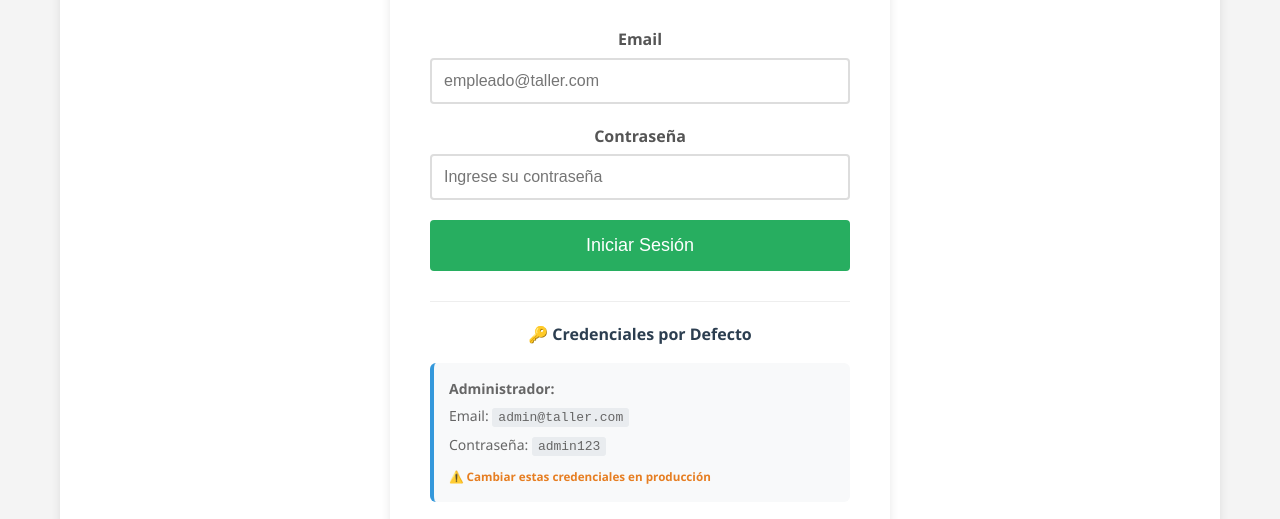
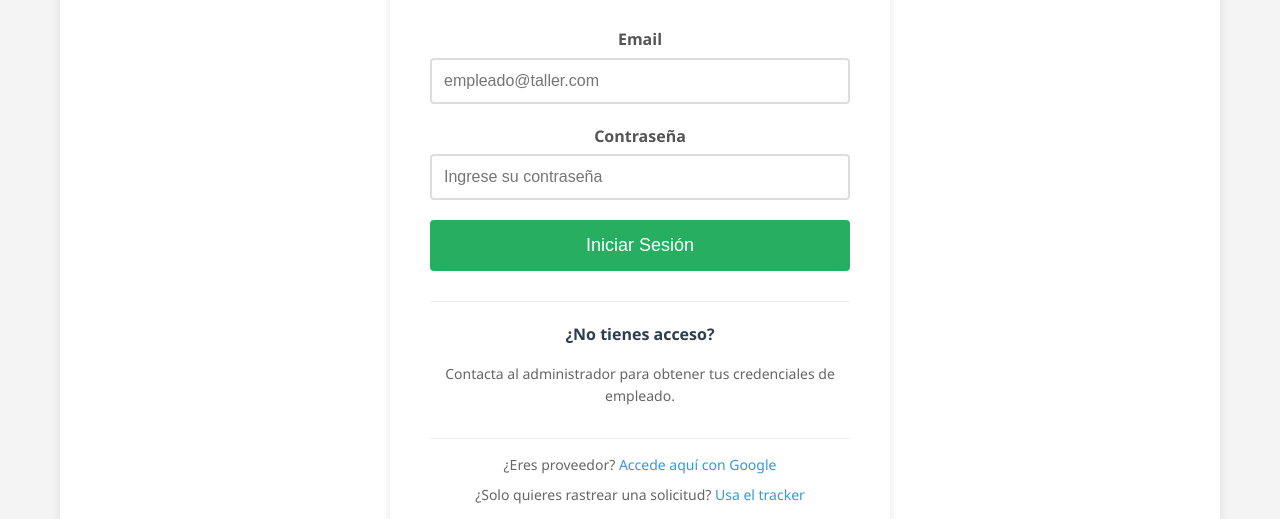
Before and after one commit to msucedo/taller-platform, a website: page views/empleado-login.html in a window 1280 px wide. Shown: the part 372-891 px from the top of the page. Drawn offline with Linux system fonts and the light colour scheme.

Commit message:
feat: limpiar código y remover elementos innecesarios
- Remover credenciales por defecto del login de empleados
- Limpiar console.logs innecesarios de admin dashboard
- Hacer logs condicionales según ambiente (no logs en producción)
- Remover archivos basura (.DS_Store)
- Actualizar .gitignore para archivos temporales
- Simplificar interfaz de help en login empleados
- Optimizar salida de logs para mejor performance

```diff
--- a/public/css/styles.css
+++ b/public/css/styles.css
@@ -1361,44 +1361,21 @@ footer a:hover {
     margin-bottom: 30px;
 }
 
-.credentials-help {
+.help-info {
     margin-top: 30px;
     padding-top: 20px;
     border-top: 1px solid #eee;
-    text-align: left;
-}
-
-.credentials-help h4 {
+    text-align: center;
+}
+
+.help-info h4 {
     color: #2c3e50;
     margin-bottom: 15px;
-    text-align: center;
-}
-
-.default-credentials {
-    background: #f8f9fa;
-    padding: 15px;
-    border-radius: 6px;
-    border-left: 4px solid #3498db;
+}
+
+.help-info p {
+    color: #666;
     font-size: 14px;
-}
-
-.default-credentials p {
-    margin-bottom: 5px;
-}
-
-.default-credentials code {
-    background: #e9ecef;
-    padding: 2px 6px;
-    border-radius: 3px;
-    font-family: monospace;
-    font-size: 13px;
-}
-
-.default-credentials small {
-    color: #e67e22;
-    font-weight: bold;
-    display: block;
-    margin-top: 10px;
 }
 
 .other-access {
--- a/server.js
+++ b/server.js
@@ -626,7 +626,7 @@ app.post('/api/solicitudes/:id/asignar', requireAuth, requireAdmin, (req, res) =
                         // Registrar en bitácora
                         db.run('INSERT INTO solicitudes_bitacora (solicitud_id, tipo_evento, descripcion, usuario_id, datos_adicionales) VALUES (?, ?, ?, ?, ?)',
                             [solicitudId, 'reasignacion', `Solicitud reasignada a ${empleado.nombre}`, req.user.id, JSON.stringify({ empleado_anterior: null, empleado_nuevo: empleado.nombre, notas: notas })], (err) => {
-                            if (err) {
+                            if (err && process.env.NODE_ENV !== 'production') {
                                 console.error('Error registrando en bitácora:', err);
                             }
                         });
@@ -647,7 +647,7 @@ app.post('/api/solicitudes/:id/asignar', requireAuth, requireAdmin, (req, res) =
                         // Registrar en bitácora
                         db.run('INSERT INTO solicitudes_bitacora (solicitud_id, tipo_evento, descripcion, usuario_id, datos_adicionales) VALUES (?, ?, ?, ?, ?)',
                             [solicitudId, 'asignacion', `Solicitud asignada a ${empleado.nombre}`, req.user.id, JSON.stringify({ empleado: empleado.nombre, notas: notas })], (err) => {
-                            if (err) {
+                            if (err && process.env.NODE_ENV !== 'production') {
                                 console.error('Error registrando en bitácora:', err);
                             }
                         });
--- a/views/empleado-login.html
+++ b/views/empleado-login.html
@@ -35,14 +35,9 @@
                         <button type="submit" class="btn-submit">Iniciar Sesión</button>
                     </form>
 
-                    <div class="credentials-help">
-                        <h4>🔑 Credenciales por Defecto</h4>
-                        <div class="default-credentials">
-                            <p><strong>Administrador:</strong></p>
-                            <p>Email: <code>admin@taller.com</code></p>
-                            <p>Contraseña: <code>admin123</code></p>
-                            <small>⚠️ Cambiar estas credenciales en producción</small>
-                        </div>
+                    <div class="help-info">
+                        <h4>¿No tienes acceso?</h4>
+                        <p>Contacta al administrador para obtener tus credenciales de empleado.</p>
                     </div>
 
                     <div class="other-access">
```
Also changed, not shown: database/init.js (+8 -4 lines), public/js/admin-dashboard.js (+3 -15 lines), 1 other file.
